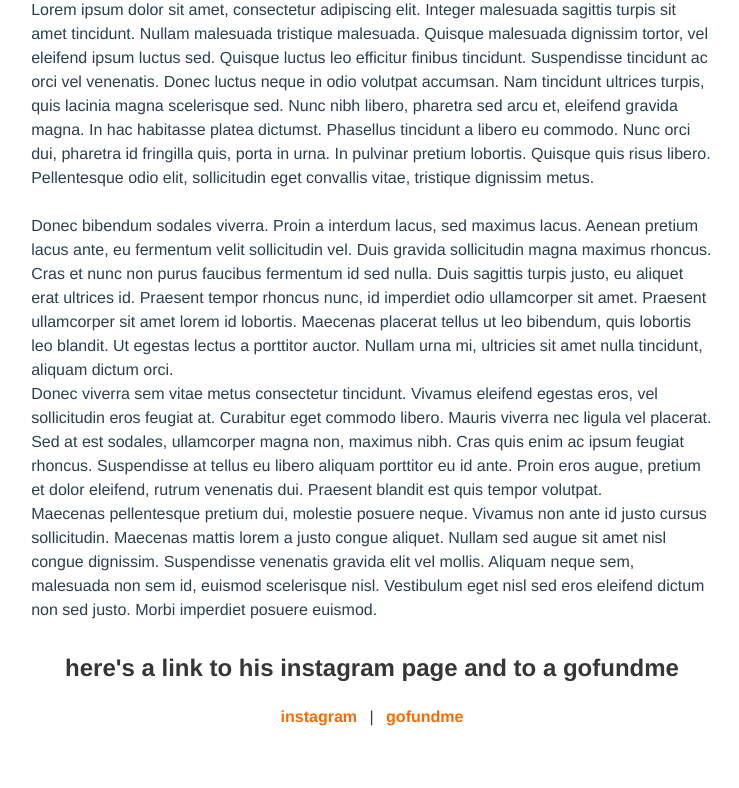
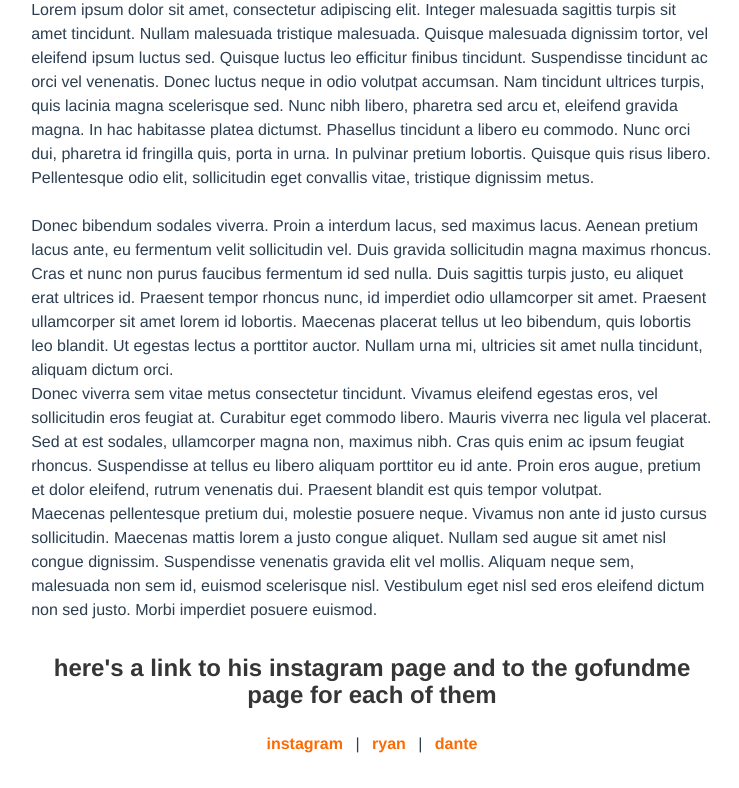
Before and after one commit to redxtech/ryandoedelmemories.com, a Vue app: page / in a window 1280 px wide. Shown: the part 1196-1984 px from the top of the page, without its empty margins (268-1007 px from the left). Before the commit the page ends 1957 px from the top, so only its background shows below. Built offline with nearby package versions, Linux system fonts and the light colour scheme; what v-img, vue-form would draw is missing.

Commit message:
add dante gofundme

```diff
--- a/src/views/Home.vue
+++ b/src/views/Home.vue
@@ -64,14 +64,16 @@
       <div class="columns has-text-centered">
         <div class="column is-one-fifth"></div>
         <div class="column">
-          <h1 class="title is-4">here's a link to his instagram page and to a gofundme</h1>
+          <h1 class="title is-4">here's a link to his instagram page and to the gofundme page for each of them</h1>
         </div>
         <div class="column is-one-fifth"></div>
       </div>
       <div id="nav-bottom" class="nav has-text-centered">
         <a href="https://www.instagram.com/r.doedel/" target="_blank">instagram</a>
         |
-        <a href="https://www.gofundme.com/in-memory-of-ryan-doedel" target="_blank">gofundme</a>
+        <a href="https://www.gofundme.com/in-memory-of-ryan-doedel" target="_blank">ryan</a>
+        |
+        <a href="https://www.gofundme.com/dante-bravi-family" target="_blank">dante</a>
       </div>
     </div>
   </section>
```
